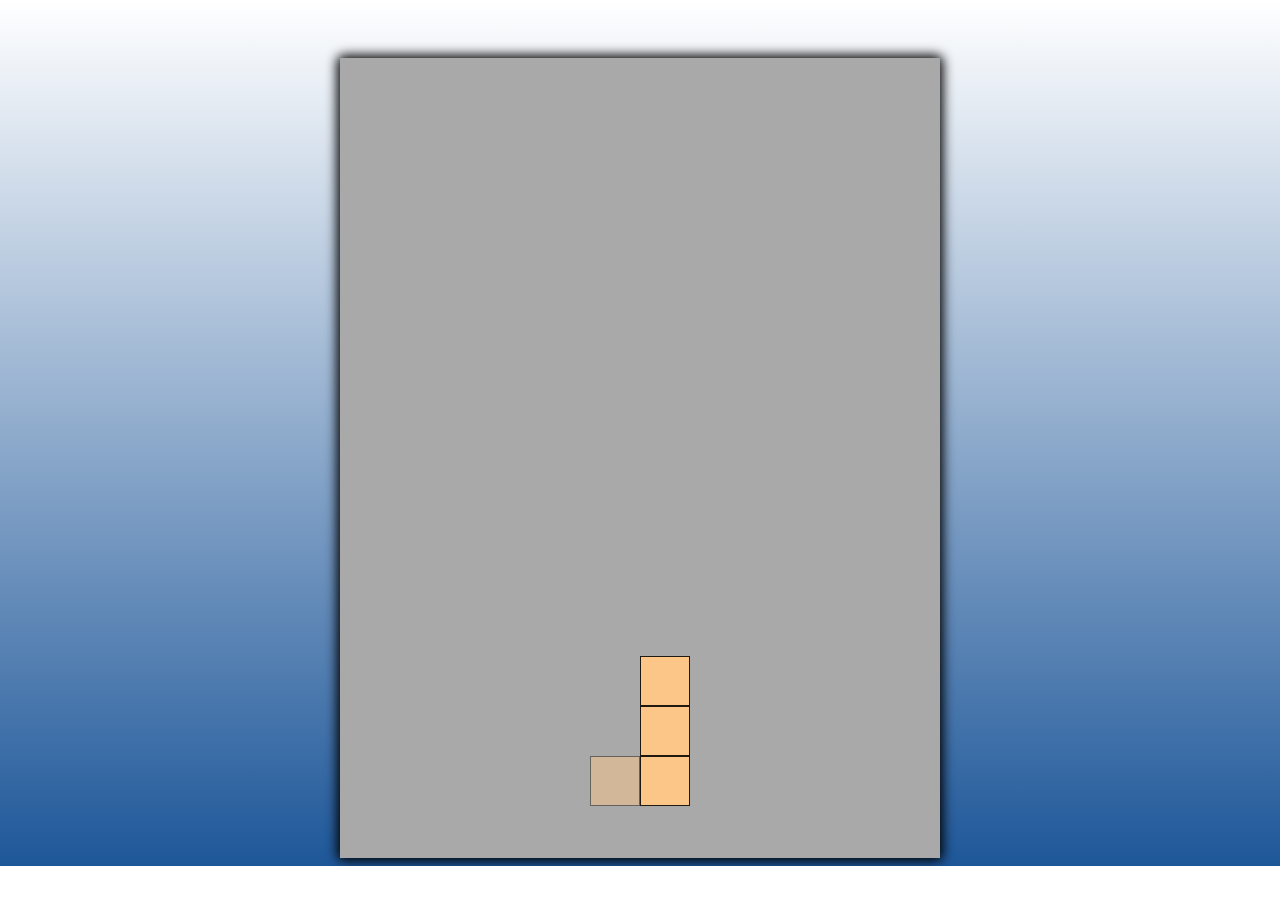
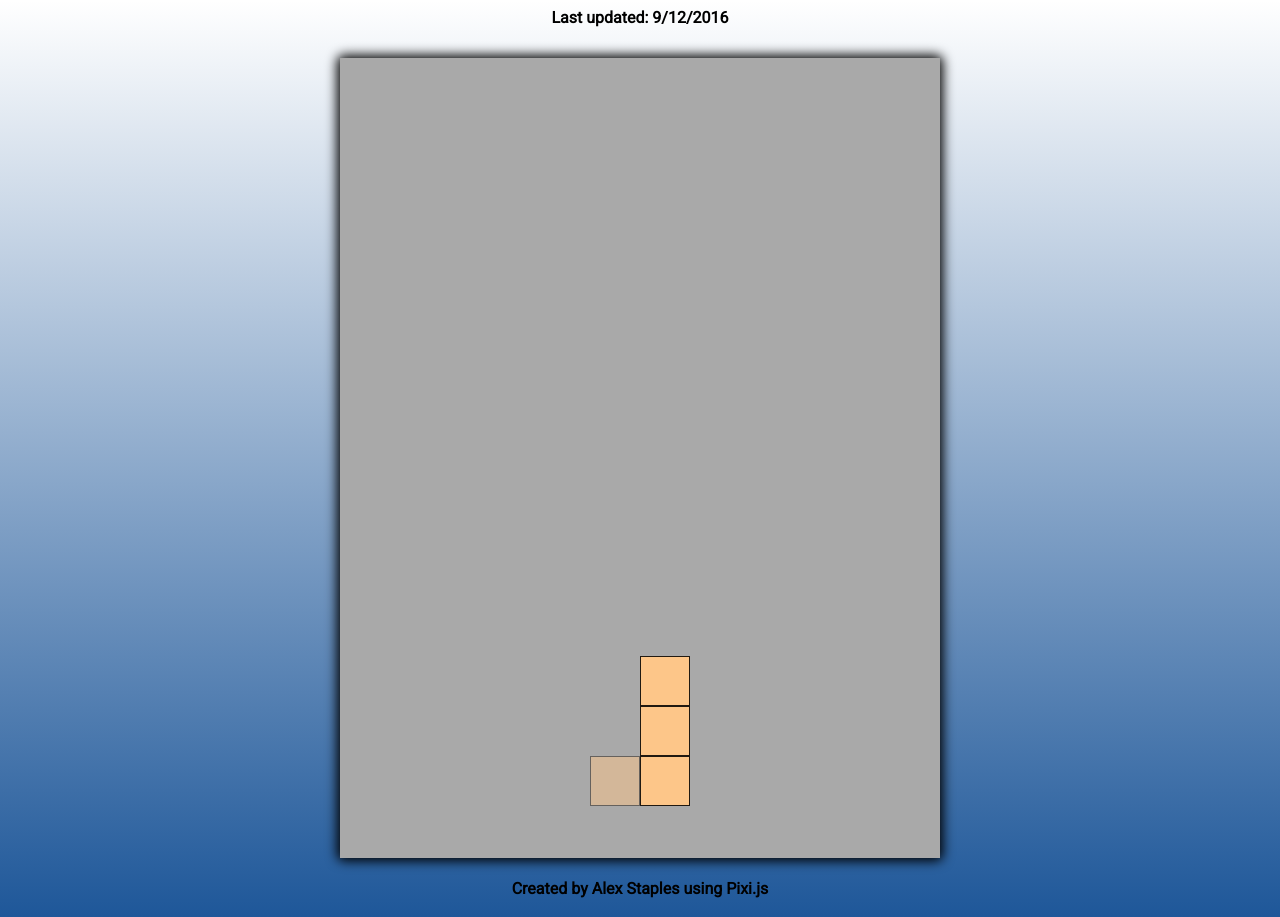
Before and after one commit to aventide/pixi-tetris, a plain HTML site: page index.html in a window 1280 px wide. Before the commit the page ends 866 px from the top, so only its background shows below. Drawn offline with Linux system fonts and the light colour scheme.

Commit message:
Fixed bug with block dropdown, modified header and footer

```diff
--- a/globals.js
+++ b/globals.js
@@ -1,7 +1,8 @@
 var BLOCK_SIZE = 50,
     BLOCK_HALF = 25,
-    ROW_SIZE = 12,
     RENDERER_X = 600,
     RENDERER_Y = 800,
+    //ROW_SIZE = RENDERER_X / BLOCK_SIZE,
+    ROW_SIZE = 12,
     RENDERER_COLOR = 0xA9A9A9,
     INITIAL_DROPSPEED = 2;
--- a/index.html
+++ b/index.html
@@ -1,16 +1,23 @@
 <html>
 
+<!-- @todo change div ids away from 'ai' etc-->
 <head>
     <title>WebGL Tetris</title>
     <meta content="">
+    <link href="https://fonts.googleapis.com/css?family=Roboto" rel="stylesheet">
 	<link rel="stylesheet" type="text/css" href="./style.css">
     <script src="./pixi.js/bin/pixi.js"></script>
 	<script src="./globals.js"></script>
 </head>
 
 <body>
-    <div id="ai-header"></div>
+    <div id="ai-header">
+        <h4 style="text-align: center; font-family: 'roboto';">Last updated: 9/12/2016</h4>
+    </div>
     <div id="ai-center"></div>
+    <div id="ai-footer">
+        <h4 style="text-align: center; font-family: 'roboto';">Created by Alex Staples using Pixi.js</h4>
+    </div>
     <script src="./stage.js"></script>
     <script src="./controls.js"></script>
     <script src="./block.js"></script>
--- a/main.js
+++ b/main.js
@@ -331,7 +331,7 @@ function animate() {
             // one block height, to simulate gravity
             for (var i = 0; i < allBlocks.length - 4; i++) {
                 // lower all blocks above the cleared row by 1 row
-                if (allBlocks[i].sprite.position.y < RENDERER_Y - BLOCK_HALF) {
+                if (allBlocks[i].sprite.position.y < h) {
                     allBlocks[i].sprite.position.y += BLOCK_SIZE;
                 }
             }
--- a/style.css
+++ b/style.css
@@ -9,10 +9,8 @@
             filter: progid:DXImageTransform.Microsoft.gradient( startColorstr='#007db9e8', endColorstr='#1e5799',GradientType=0 ); /* IE6-9 */
         }
         #ai-header {
-            width: 1000px;
+            width: 100%;
             height: 50px;
-            margin-left: auto;
-            margin-right: auto;
         }
         #ai-center {
             width: 600px;
@@ -24,3 +22,8 @@
             box-shadow: 0px 0px 12px 3px #000000;
             border-radius: 4px;
         }
+
+        #ai-footer{
+            width: 100%;
+            height: 30px;
+        }
```
